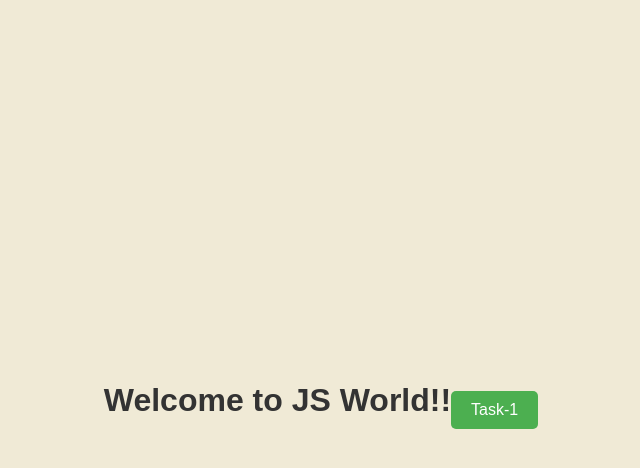
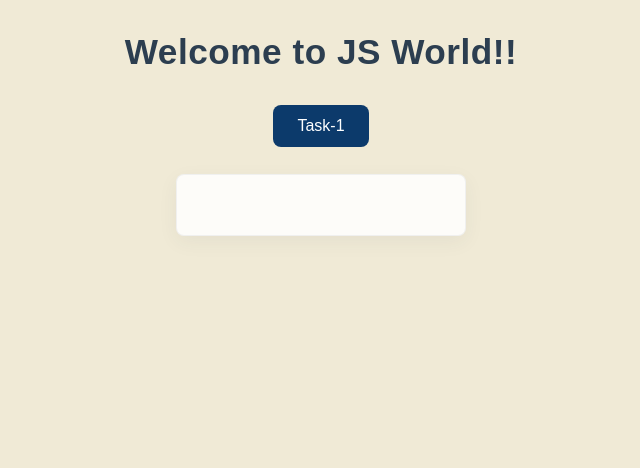
Before and after one commit to Mahtab-Hossain/Javascript, a plain HTML site: page index.html in a window 1280 px wide. Shown: the whole page, without its empty margins (319-959 px from the left). Drawn offline with Linux system fonts and the light colour scheme.

Commit message:
modified styling

```diff
--- a/style.css
+++ b/style.css
@@ -1,25 +1,64 @@
 body {
     font-family: Arial, sans-serif;
-    background-color: #F0EAD6; /* egg-white / eggshell */
+    background-color: #F0EAD6; /* egg-white */
     margin: 0;
     padding: 0;
     color: #333;
+
+    display: flex;
+    flex-direction: column;
+    align-items: center;
+    justify-content: flex-start;
+    min-height: 100vh;
 }
 
 #container {
+    width: 100%;
+    max-width: 500px;
+    padding: 32px 20px;
+    box-sizing: border-box;
+}
+header {
+    width: 100%;
+    text-align: center;
+    margin-bottom: 25px;
+}
+header h1 {
+    margin: 0;
+    font-size: 2.2rem;
+    color: #2c3e50;
+    letter-spacing: 0.5px;
+}
+.task-panel {
     display: flex;
-    justify-content: center;
+    flex-direction: column;
     align-items: center;
-    min-height: 100vh;
-    width: 100%;
+    gap: 15px;
 }
 #task1 {
-    padding: 10px 20px;
+    padding: 12px 24px;
     font-size: 16px;
-    background-color: #4CAF50; /* Green */
-    color: white;
+    background-color: #0c3a6b; /* distinct blue */
+    color: rgb(255, 255, 255);
     border: none;
-    border-radius: 5px;
+    border-radius: 8px;
     cursor: pointer;
-    margin-top: 20px;
+    margin-top: 8px;
+    transition: background-color 0.15s ease, transform 0.08s ease;
 }
+#task1:active { transform: translateY(1px); }
+#task1:hover { background-color: #006ae6; }
+
+#result {
+    margin-top: 12px;
+    min-height: 40px;
+    padding: 10px 14px;
+    background: rgba(255,255,255,0.85);
+    border: 1px solid rgba(44,62,80,0.06);
+    border-radius: 8px;
+    box-shadow: 0 6px 20px rgba(44,62,80,0.06);
+    color: #1f2d3d;
+    font-weight: 600;
+    text-align: center;
+    width: 260px;
+}
```
